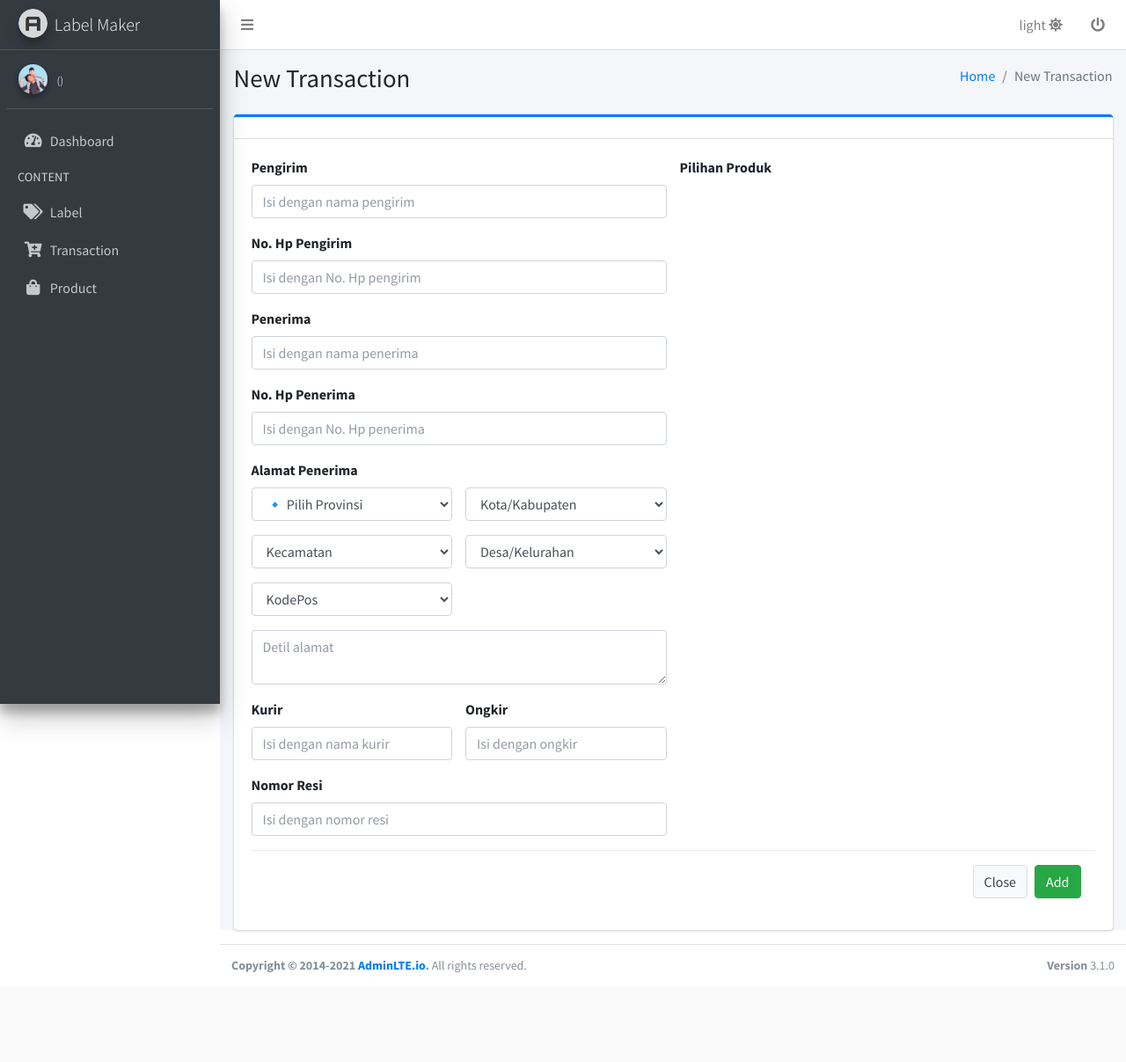
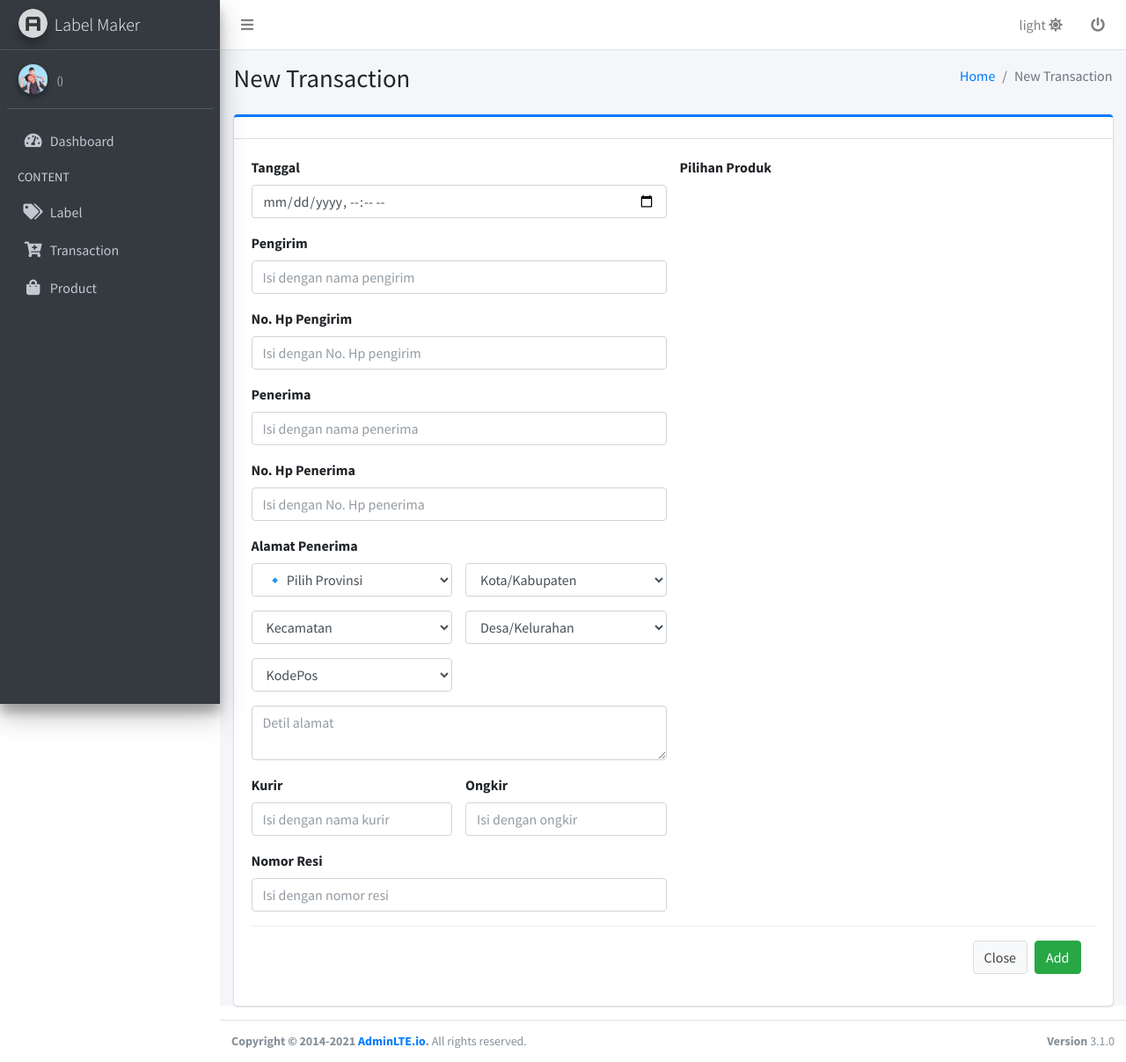
Before and after one commit to yama24/sft.project, a CodeIgniter app: page /database/index.php/transaction/new in a window 1280 px wide. Shown: the whole page at 88% size. Before the commit the page ends 1105 px from the top, so only its background shows below. Run offline with CodeIgniter, Linux system fonts and the light colour scheme; the visitor is signed in with stand-in values (Sample User, id 1); data comes from the database, SQL or seed files in the repository; data that the repository does not hold is empty; some libraries are stand-ins or nearby versions.

Commit message:
add transaction date

```diff
--- a/application/controllers/Transaction.php
+++ b/application/controllers/Transaction.php
@@ -29,6 +29,7 @@
         $data['page'] = "New Transaction";
         $data['product'] = $this->m_transaction->getActiveProduct();
         $data['provinces'] = $this->m_transaction->getProvinces();
+        $this->form_validation->set_rules('tanggal', 'Tanggal', 'required');
         $this->form_validation->set_rules('pengirim', 'Pengirim', 'required');
         $this->form_validation->set_rules('hppengirim', 'No. Hp Pengirim', 'required|numeric');
         $this->form_validation->set_rules('hppenerima', 'No. Hp Penerima', 'numeric');
--- a/application/models/M_transaction.php
+++ b/application/models/M_transaction.php
@@ -89,6 +89,7 @@
 	}
 	public function insertTransaction()
 	{
+		$tanggal = $this->input->post('tanggal');
 		$pengirim = $this->input->post('pengirim');
 		$hppengirim = $this->input->post('hppengirim');
 		$penerima = $this->input->post('penerima');
@@ -102,7 +103,7 @@
 		$kurir = $this->input->post('kurir');
 		$ongkir = $this->input->post('ongkir');
 		$resi = $this->input->post('resi');
-		$date = time();
+		$date = strtotime($tanggal);
 		$key = "SFT" . $date;
 		$idProduk = $this->input->post('produk');
 		$jumlah = $this->input->post('jumlah');
--- a/application/views/dashboard/v_dashboard.php
+++ b/application/views/dashboard/v_dashboard.php
@@ -9,6 +9,7 @@
 						</div>
 						<div class="col-sm-6">
 							<ol class="breadcrumb float-sm-right">
+								<?= var_dump($this->session->userdata()); ?>
 								<li class="breadcrumb-item"><a href="#">Home</a></li>
 								<li class="breadcrumb-item active"><?php echo $page ?></li>
 							</ol>
--- a/application/views/templ/v_footer.php
+++ b/application/views/templ/v_footer.php
@@ -82,7 +82,7 @@
   <script>
     var ctx = document.getElementById('myChart');
     var myChart = new Chart(ctx, {
-      type: '<?php $this->session->userdata('chart'); ?>',
+      type: '<?= $this->session->userdata('chart'); ?>',
       data: {
         labels: [<?php foreach (array_reverse($monthChart) as $m) {
                     echo "'" . $m . "',";
--- a/application/views/templ/v_header.php
+++ b/application/views/templ/v_header.php
@@ -52,7 +52,7 @@
 				<!-- Notifications Dropdown Menu -->
 				<li class="nav-item">
 					<?php if ($this->session->userdata('color') == 'dark') { ?>
-						<form action="dashboard/color" method="post">
+						<form action="<?= base_url(); ?>/dashboard/color" method="post">
 							<input type="hidden" value="light" name="color">
 							<input type="hidden" value="<?= base_url(uri_string()); ?>" name="uri">
 							<button type="submit" style="border: none; background-color: transparent;" class="nav-link" data-toggle="tooltip" data-placement="bottom" title="mode gelap on">
@@ -61,7 +61,7 @@
 							</button>
 						</form>
 					<?php } else { ?>
-						<form action="dashboard/color" method="post">
+						<form action="<?= base_url(); ?>/dashboard/color" method="post">
 							<input type="hidden" value="dark" name="color">
 							<input type="hidden" value="<?= base_url(uri_string()); ?>" name="uri">
 							<button type="submit" style="border: none; background-color: transparent;" class="nav-link" data-toggle="tooltip" data-placement="bottom" title="mode gelap off">
--- a/application/views/transaction/v_transaction_edit.php
+++ b/application/views/transaction/v_transaction_edit.php
@@ -49,6 +49,12 @@
 										<div class="form-group">
 											<input type="hidden" name="key" value="<?= $label['transaction_key_label']; ?>">
 											<input type="hidden" name="date" value="<?= $label['date_int']; ?>">
+											<label for="tanggal">Tanggal</label>
+											<input type="datetime-local" class="form-control" placeholder="Isi dengan nama tanggal" name="tanggal" id="tanggal" value="<?= date('Y-m-d\TH:i', $label['date_int']); ?>">
+											<?= form_error('tanggal', '<small class="text-danger pl-3">', '</small>'); ?>
+										</div>
+
+										<div class="form-group">
 											<label for="pengirim">Pengirim</label>
 											<input type="text" class="form-control" placeholder="Isi dengan nama pengirim" name="pengirim" id="pengirim" value="<?= $label['sender']; ?>">
 											<?= form_error('pengirim', '<small class="text-danger pl-3">', '</small>'); ?>
--- a/application/views/transaction/v_transaction_new.php
+++ b/application/views/transaction/v_transaction_new.php
@@ -44,6 +44,11 @@
 							<form action="<?= base_url('transaction/new') ?>" method="POST">
 								<div class="row">
 									<div class="col-lg-6">
+										<div class="form-group">
+											<label for="tanggal">Tanggal</label>
+											<input type="datetime-local" class="form-control" name="tanggal" id="tanggal" value="<?= set_value('tanggal'); ?>">
+											<?= form_error('tanggal', '<small class="text-danger pl-3">', '</small>'); ?>
+										</div>
 										<div class="form-group">
 											<label for="pengirim">Pengirim</label>
 											<input type="text" class="form-control" placeholder="Isi dengan nama pengirim" name="pengirim" id="pengirim" value="<?= set_value('pengirim'); ?>">
```
